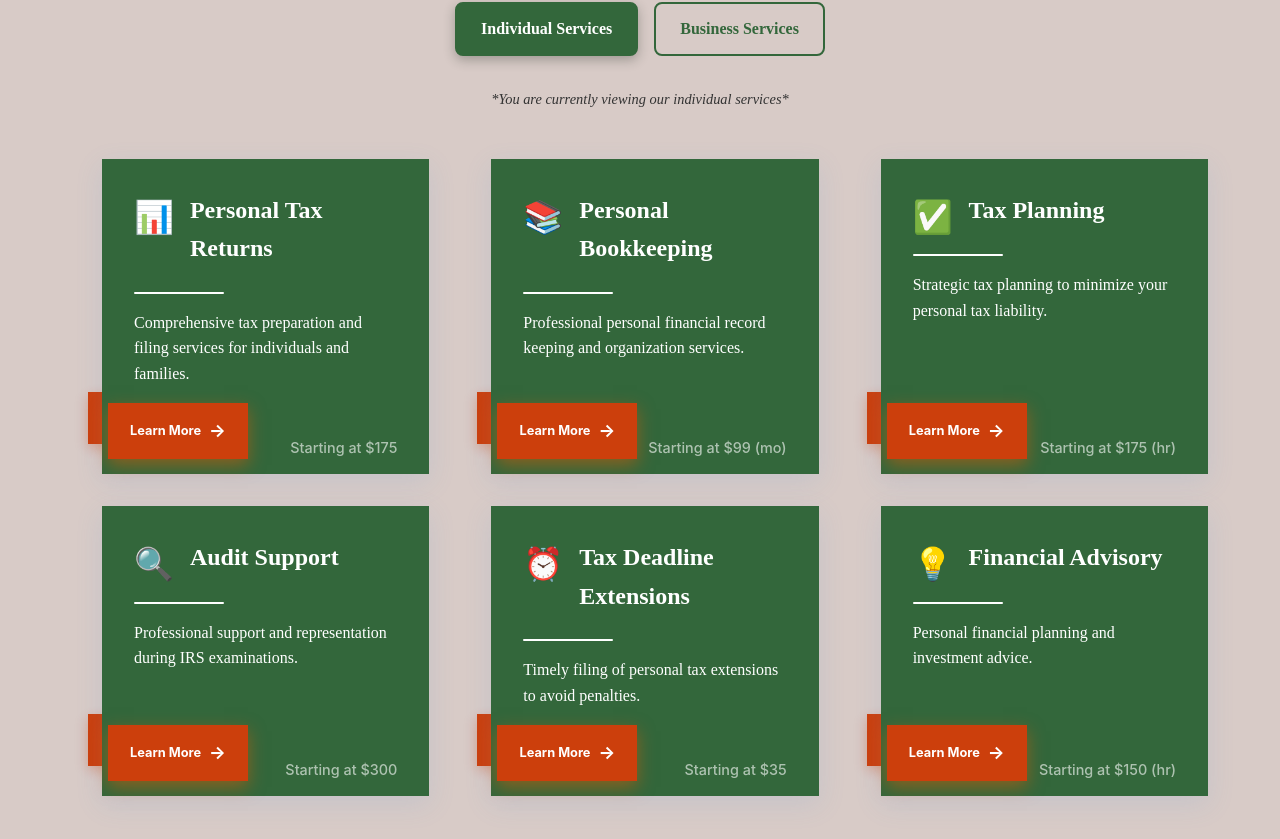
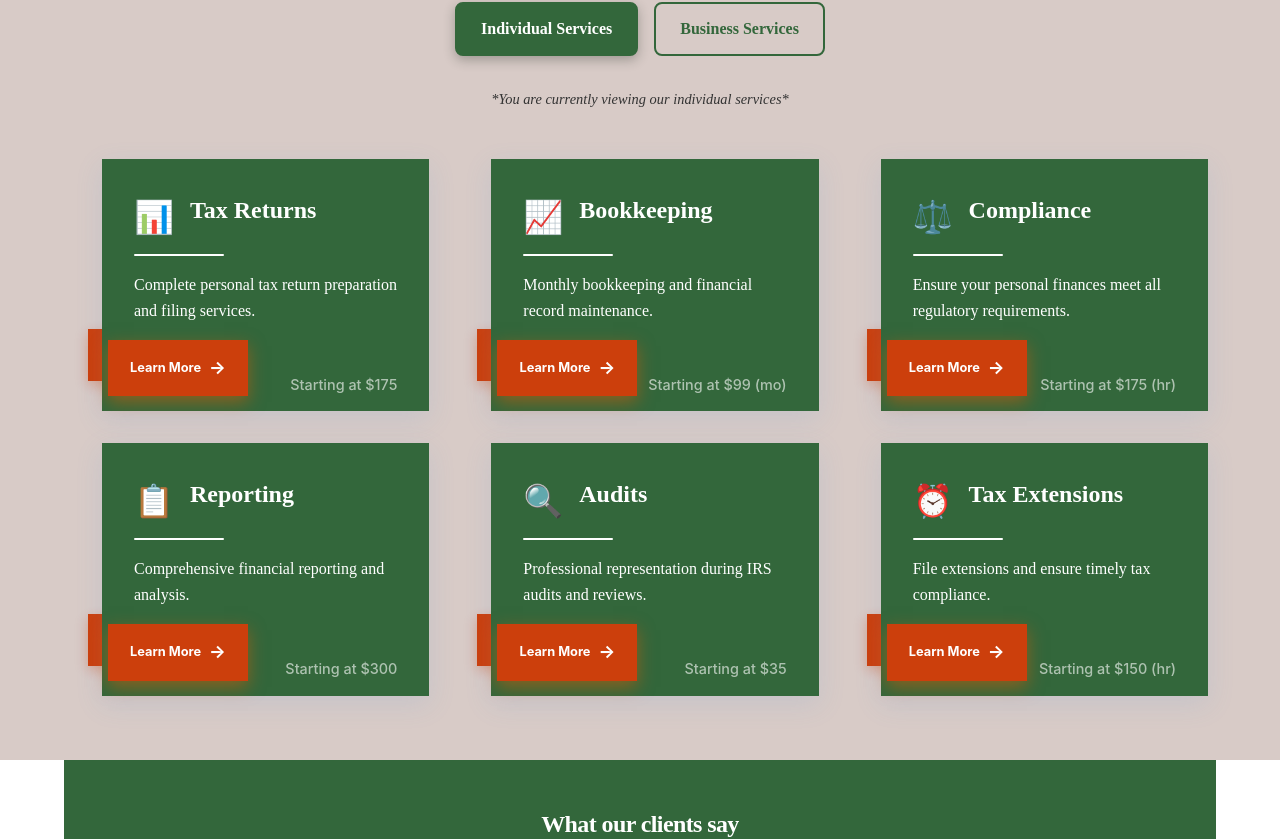
Before and after one commit to CartezDew/bdsfrontend, a React (Vite) app: page / in a window 1280 px wide. Shown: the part 971-1810 px from the top of the page. Built offline with nearby package versions, Linux system fonts and the light colour scheme.

Commit message:
debugged services animaiton and removed all animation from cards

```diff
--- a/src/components/BusinessServices.jsx
+++ b/src/components/BusinessServices.jsx
@@ -2,82 +2,70 @@ import React, { useState, useEffect, useRef } from 'react';
 import { motion, AnimatePresence } from 'framer-motion';
 
 const businessServicePriceText = {
-  1: "Starting at $525",      // Tax Returns (1065/1120S/1120 - simple)
-  2: "Starting at $199 (mo)", // Bookkeeping
-  3: "Starting at $129 (mo)", // Compliance (sales tax/payroll filings, annual regs)
-  4: "Starting at $149 (mo)", // Reporting (P&L, BS, cash flow)
-  5: "Starting at $400",      // Audits (IRS/GA exam support; flat start)
-  6: "Starting at $50",       // Tax Extensions (Form 7004/IT-303 admin)
-  7: "Starting at $175 (hr)"  // Advisory (tax/financial strategy)
+  1: "Starting at $525",
+  2: "Starting at $199 (mo)",
+  3: "Starting at $129 (mo)",
+  4: "Starting at $149 (mo)",
+  5: "Starting at $400",
+  6: "Starting at $50",
+  7: "Starting at $175 (hr)"
 };
 
 const businessServicesData = [
   {
     id: 1,
-    title: 'Tax Returns',
-    description: 'Comprehensive tax preparation and filing services for individuals and businesses.',
-    details: 'Our expert team handles all types of tax returns including personal, corporate, partnership, and trust returns. We ensure maximum deductions and credits while maintaining full compliance with current tax laws.',
-    icon: '📊'
+    icon: "📊",
+    title: "Tax Returns",
+    description: "Complete business tax return preparation and filing services.",
+    details: "We handle all types of business tax returns including corporate, partnership, and LLC filings. Our experts ensure maximum deductions and credits while maintaining full compliance with IRS regulations and business tax laws."
   },
   {
     id: 2,
-    title: 'Bookkeeping',
-    description: 'Professional bookkeeping services to keep your financial records organized and accurate.',
-    details: 'We provide complete bookkeeping services including accounts payable/receivable, payroll processing, bank reconciliations, and financial statement preparation. Our cloud-based solutions give you real-time access to your financial data.',
-    icon: '📚'
+    icon: "📈",
+    title: "Bookkeeping",
+    description: "Monthly bookkeeping and financial record maintenance.",
+    details: "Professional bookkeeping services to keep your business finances organized. We track income, expenses, categorize transactions, and provide monthly reports to help you understand your business financial position."
   },
   {
     id: 3,
-    title: 'Compliance',
-    description: 'Stay compliant with all regulatory requirements and tax obligations.',
-    details: 'Our compliance services cover tax filing deadlines, regulatory reporting, state and local tax compliance, and ongoing monitoring to ensure you never miss important deadlines or requirements.',
-    icon: '✅'
+    icon: "⚖️",
+    title: "Compliance",
+    description: "Ensure your business meets all regulatory requirements.",
+    details: "Stay compliant with business tax laws and regulations. We help you understand your obligations, maintain proper documentation, and avoid penalties through proactive compliance management."
   },
   {
     id: 4,
-    title: 'Reporting',
-    description: 'Comprehensive financial reporting and analysis for informed decision-making.',
-    details: 'We provide detailed financial reports including profit & loss statements, balance sheets, cash flow analysis, and custom reports tailored to your specific business needs and industry requirements.',
-    icon: '📈'
+    icon: "📋",
+    title: "Reporting",
+    description: "Comprehensive financial reporting and analysis.",
+    details: "Get clear insights into your business financial situation with detailed reports. We analyze your income, expenses, and financial trends to help you make informed decisions about your business."
   },
   {
     id: 5,
-    title: 'Audits',
-    description: 'Professional audit support and representation during IRS examinations.',
-    details: 'Our audit services include preparation support, representation during IRS meetings, documentation assistance, and strategic guidance to ensure the best possible outcome for your audit.',
-    icon: '🔍'
+    icon: "🔍",
+    title: "Audits",
+    description: "Professional representation during IRS audits and reviews.",
+    details: "If your business is facing an IRS audit, we provide expert representation and guidance. Our team handles all communication with the IRS and works to resolve issues efficiently and favorably."
   },
   {
     id: 6,
-    title: 'Tax Extensions',
-    description: 'Timely filing of tax extensions to avoid penalties and interest.',
-    details: 'We handle all tax extension filings including individual, business, and trust extensions. Our team ensures proper documentation and timely submission to give you the time needed for accurate tax preparation.',
-    icon: '⏰'
+    icon: "⏰",
+    title: "Tax Extensions",
+    description: "File extensions and ensure timely tax compliance.",
+    details: "Need more time to file your business taxes? We can file extensions for you and ensure you meet all deadlines. This gives you extra time to gather documents while avoiding late filing penalties."
   },
   {
     id: 7,
-    title: 'Advisory',
-    description: 'Strategic tax and financial planning advice for your business growth.',
-    details: 'Our advisory services include tax planning strategies, business structure optimization, succession planning, and ongoing consultation to help you make informed financial decisions and minimize tax liability.',
-    icon: '💡'
+    icon: "💡",
+    title: "Advisory",
+    description: "Strategic business financial planning and consulting.",
+    details: "Our business advisory services include tax planning, financial strategy, growth planning, and business structure optimization. We help you build wealth and achieve your long-term business goals."
   }
 ];
 
-const BusinessServiceCard = ({ service, isExpanded, onToggle, isAnimated, onAnimationTrigger, cardIndex }) => {
+const BusinessServiceCard = ({ service, isExpanded, onToggle }) => {
   return (
-    <motion.div
-      className="service-card"
-      layout
-      initial={{ opacity: 0, x: -150 }}
-      animate={isAnimated ? { opacity: 1, x: 0 } : { opacity: 0, x: -150 }}
-      transition={{
-        duration: 1.2,
-        ease: "easeOut",
-        type: "spring",
-        stiffness: 100,
-        damping: 15
-      }}
-    >
+    <div className="service-card">
       <div className="service-card-content">
         <div className="service-header">
           <div className="service-icon">{service.icon}</div>
@@ -86,39 +74,30 @@ const BusinessServiceCard = ({ service, isExpanded, onToggle, isAnimated, onAnim
         <div className="service-separator"></div>
         <p className="service-description">{service.description}</p>
 
-        <AnimatePresence mode="wait">
-          {isExpanded && (
-            <motion.div
-              className="service-details"
-              initial={{ opacity: 0, height: 0 }}
-              animate={{ opacity: 1, height: 'auto' }}
-              transition={{ duration: 0.3 }}
-            >
-              <p>{service.details}</p>
-            </motion.div>
-          )}
-        </AnimatePresence>
+        {isExpanded && (
+          <div className="service-details">
+            <p>{service.details}</p>
+          </div>
+        )}
       </div>
 
-      <motion.button
+      <button
         className="learn-more-btn"
         onClick={onToggle}
-        whileHover={{ scale: 1.05 }}
-        whileTap={{ scale: 0.95 }}
       >
         {isExpanded ? 'Show Less' : 'Learn More'}
         <span className="arrow">{isExpanded ? '↑' : '→'}</span>
-      </motion.button>
+      </button>
 
       {/* Price Display */}
       <div className="service-price">
         {businessServicePriceText[service.id]}
       </div>
-    </motion.div>
+    </div>
   );
 };
 
-const BusinessServices = ({ cardAnimations = [], onCardAnimation }) => {
+const BusinessServices = () => {
   const [expandedService, setExpandedService] = useState(null);
 
   const handleToggleService = (serviceId) => {
@@ -133,9 +112,6 @@ const BusinessServices = ({ cardAnimations = [], onCardAnimation }) => {
           service={service}
           isExpanded={expandedService === service.id}
           onToggle={() => handleToggleService(service.id)}
-          isAnimated={cardAnimations[index] || false}
-          onAnimationTrigger={onCardAnimation}
-          cardIndex={index}
         />
       ))}
     </div>
--- a/src/components/IndividualServices.jsx
+++ b/src/components/IndividualServices.jsx
@@ -2,74 +2,62 @@ import React, { useState, useEffect, useRef } from 'react';
 import { motion, AnimatePresence } from 'framer-motion';
 
 const individualServicePriceText = {
-  1: "Starting at $175",       // Personal Tax Returns (flat)
-  2: "Starting at $99 (mo)",   // Personal Bookkeeping
-  3: "Starting at $175 (hr)",  // Tax Planning
-  4: "Starting at $300",       // Audit Support (flat start)
-  5: "Starting at $35",        // Tax Deadline Extensions (flat)
-  6: "Starting at $150 (hr)"   // Financial Advisory
+  1: "Starting at $175",
+  2: "Starting at $99 (mo)",
+  3: "Starting at $175 (hr)",
+  4: "Starting at $300",
+  5: "Starting at $35",
+  6: "Starting at $150 (hr)"
 };
 
 const individualServicesData = [
   {
     id: 1,
-    title: 'Personal Tax Returns',
-    description: 'Comprehensive tax preparation and filing services for individuals and families.',
-    details: 'Our expert team handles all types of personal tax returns including W-2 income, investment income, rental properties, and self-employment. We ensure maximum deductions and credits while maintaining full compliance with current tax laws.',
-    icon: '📊'
+    icon: "📊",
+    title: "Tax Returns",
+    description: "Complete personal tax return preparation and filing services.",
+    details: "We handle all types of personal tax returns including W-2s, 1099s, investment income, rental properties, and more. Our experts ensure maximum deductions and credits while maintaining full compliance with IRS regulations."
   },
   {
     id: 2,
-    title: 'Personal Bookkeeping',
-    description: 'Professional personal financial record keeping and organization services.',
-    details: 'We provide complete personal bookkeeping services including expense tracking, income documentation, receipt organization, and financial statement preparation. Our systems help you stay organized for tax time and financial planning.',
-    icon: '📚'
+    icon: "📈",
+    title: "Bookkeeping",
+    description: "Monthly bookkeeping and financial record maintenance.",
+    details: "Professional bookkeeping services to keep your personal finances organized. We track income, expenses, categorize transactions, and provide monthly reports to help you understand your financial position."
   },
   {
     id: 3,
-    title: 'Tax Planning',
-    description: 'Strategic tax planning to minimize your personal tax liability.',
-    details: 'Our tax planning services cover retirement contributions, investment strategies, charitable giving, and timing of income and deductions. We help you make informed decisions throughout the year to optimize your tax situation.',
-    icon: '✅'
+    icon: "⚖️",
+    title: "Compliance",
+    description: "Ensure your personal finances meet all regulatory requirements.",
+    details: "Stay compliant with tax laws and regulations. We help you understand your obligations, maintain proper documentation, and avoid penalties through proactive compliance management."
   },
   {
     id: 4,
-    title: 'Audit Support',
-    description: 'Professional support and representation during IRS examinations.',
-    details: 'Our audit support services include preparation assistance, representation during IRS meetings, documentation help, and strategic guidance. We ensure you have the best possible outcome for your personal tax audit.',
-    icon: '🔍'
+    icon: "📋",
+    title: "Reporting",
+    description: "Comprehensive financial reporting and analysis.",
+    details: "Get clear insights into your financial situation with detailed reports. We analyze your income, expenses, and financial trends to help you make informed decisions about your money."
   },
   {
     id: 5,
-    title: 'Tax Deadline Extensions',
-    description: 'Timely filing of personal tax extensions to avoid penalties.',
-    details: 'We handle all personal tax extension filings including individual and trust extensions. Our team ensures proper documentation and timely submission to give you the time needed for accurate tax preparation.',
-    icon: '⏰'
+    icon: "🔍",
+    title: "Audits",
+    description: "Professional representation during IRS audits and reviews.",
+    details: "If you're facing an IRS audit, we provide expert representation and guidance. Our team handles all communication with the IRS and works to resolve issues efficiently and favorably."
   },
   {
     id: 6,
-    title: 'Financial Advisory',
-    description: 'Personal financial planning and investment advice.',
-    details: 'Our personal advisory services include retirement planning, investment strategy, debt management, and estate planning. We help you build wealth and achieve your long-term financial goals.',
-    icon: '💡'
+    title: "Tax Extensions",
+    icon: "⏰",
+    description: "File extensions and ensure timely tax compliance.",
+    details: "Need more time to file your taxes? We can file extensions for you and ensure you meet all deadlines. This gives you extra time to gather documents while avoiding late filing penalties."
   }
 ];
 
-const IndividualServiceCard = ({ service, isExpanded, onToggle, isAnimated, onAnimationTrigger, cardIndex }) => {
+const IndividualServiceCard = ({ service, isExpanded, onToggle }) => {
   return (
-    <motion.div
-      className="service-card"
-      layout
-      initial={{ opacity: 0, x: -150 }}
-      animate={isAnimated ? { opacity: 1, x: 0 } : { opacity: 0, x: -150 }}
-      transition={{
-        duration: 1.2,
-        ease: "easeOut",
-        type: "spring",
-        stiffness: 100,
-        damping: 15
-      }}
-    >
+    <div className="service-card">
       <div className="service-card-content">
         <div className="service-header">
           <div className="service-icon">{service.icon}</div>
@@ -78,40 +66,30 @@ const IndividualServiceCard = ({ service, isExpanded, onToggle, isAnimated, onAn
         <div className="service-separator"></div>
         <p className="service-description">{service.description}</p>
 
-        <AnimatePresence mode="wait">
-          {isExpanded && (
-            <motion.div
-              className="service-details"
-              initial={{ opacity: 0, height: 0 }}
-              animate={{ opacity: 1, height: 'auto' }}
-              exit={{ opacity: 0, height: 0 }}
-              transition={{ duration: 0.3 }}
-            >
-              <p>{service.details}</p>
-            </motion.div>
-          )}
-        </AnimatePresence>
+        {isExpanded && (
+          <div className="service-details">
+            <p>{service.details}</p>
+          </div>
+        )}
       </div>
 
-      <motion.button
+      <button
         className="learn-more-btn"
         onClick={onToggle}
-        whileHover={{ scale: 1.05 }}
-        whileTap={{ scale: 0.95 }}
       >
         {isExpanded ? 'Show Less' : 'Learn More'}
         <span className="arrow">{isExpanded ? '↑' : '→'}</span>
-      </motion.button>
+      </button>
 
       {/* Price Display */}
       <div className="service-price">
         {individualServicePriceText[service.id]}
       </div>
-    </motion.div>
+    </div>
   );
 };
 
-const IndividualServices = ({ cardAnimations = [], onCardAnimation }) => {
+const IndividualServices = () => {
   const [expandedService, setExpandedService] = useState(null);
 
   const handleToggleService = (serviceId) => {
@@ -126,9 +104,6 @@ const IndividualServices = ({ cardAnimations = [], onCardAnimation }) => {
           service={service}
           isExpanded={expandedService === service.id}
           onToggle={() => handleToggleService(service.id)}
-          isAnimated={cardAnimations[index] || false}
-          onAnimationTrigger={onCardAnimation}
-          cardIndex={index}
         />
       ))}
     </div>
--- a/src/components/Services.jsx
+++ b/src/components/Services.jsx
@@ -1,5 +1,4 @@
 import React, { useState, useEffect, useRef } from 'react';
-import { motion, AnimatePresence } from 'framer-motion';
 import Navbar from './Navbar';
 import IndividualServices from './IndividualServices';
 import BusinessServices from './BusinessServices';
@@ -18,17 +17,7 @@ const Services = () => {
   const [isNavbarSticky, setIsNavbarSticky] = useState(false);
   const [serviceType, setServiceType] = useState('individual'); // 'business' or 'individual'
   const [animationsTriggered, setAnimationsTriggered] = useState({
-    header: false,
-    title: false,
-    subtitle: false,
-    toggle: false,
-    note: false,
-    services: false
-  });
-
-  const [cardAnimations, setCardAnimations] = useState({
-    individual: Array(6).fill(false), // 6 individual services
-    business: Array(7).fill(false)     // 7 business services
+    header: false, title: false, subtitle: false, toggle: false, note: false, services: false
   });
 
   const servicesRef = useRef(null);
@@ -39,32 +28,23 @@ const Services = () => {
   const noteRef = useRef(null);
   const servicesRef2 = useRef(null);
 
-  // Intersection Observer for animations
+  // Intersection Observer for header animations only
   useEffect(() => {
     const observerOptions = {
-      threshold: 0.05, // 5% visibility
-      rootMargin: '0px'
+      threshold: 0.1,
+      rootMargin: '50px'
     };
 
     const observer = new IntersectionObserver((entries) => {
       entries.forEach((entry) => {
         if (entry.isIntersecting) {
           const elementId = entry.target.dataset.animate;
-
-          if (elementId === 'services') {
-            // Just mark services container as animated, individual cards will be handled separately
-            setAnimationsTriggered(prev => ({ ...prev, services: true }));
-          } else {
-            setAnimationsTriggered(prev => ({
-              ...prev,
-              [elementId]: true
-            }));
-          }
+          setAnimationsTriggered(prev => ({ ...prev, [elementId]: true }));
         }
       });
     }, observerOptions);
 
-    // Observe all animation elements individually
+    // Observe header elements only
     if (headerRef.current) observer.observe(headerRef.current);
     if (titleRef.current) observer.observe(titleRef.current);
     if (subtitleRef.current) observer.observe(subtitleRef.current);
@@ -75,58 +55,13 @@ const Services = () => {
     return () => observer.disconnect();
   }, []);
 
-  // Function to handle individual card animations
-  const handleCardAnimation = (serviceType, cardIndex) => {
-    setCardAnimations(prev => ({
-      ...prev,
-      [serviceType]: prev[serviceType].map((_, index) =>
-        index === cardIndex ? true : prev[serviceType][index]
-      )
-    }));
-  };
-
-  // Function to trigger sequential card animations
-  const triggerSequentialAnimations = (serviceType) => {
-    const cardCount = serviceType === 'individual' ? 6 : 7;
-
-    // Reset all animations first
-    setCardAnimations(prev => ({
-      ...prev,
-      [serviceType]: Array(cardCount).fill(false)
-    }));
-
-    // Trigger animations sequentially with proper delays
-    for (let i = 0; i < cardCount; i++) {
-      setTimeout(() => {
-        setCardAnimations(prev => ({
-          ...prev,
-          [serviceType]: prev[serviceType].map((_, index) =>
-            index === i ? true : prev[serviceType][index]
-          )
-        }));
-      }, i * 400); // 400ms delay between each card for smoother flow
-    }
-  };
-
-  // Effect to trigger animations when service type changes
-  useEffect(() => {
-    // Trigger animations for the current service type
-    triggerSequentialAnimations(serviceType);
-  }, [serviceType]);
-
-  // Effect to trigger initial animations when component mounts
-  useEffect(() => {
-    // Trigger initial animations for the default service type
-    triggerSequentialAnimations(serviceType);
-  }, []); // Empty dependency array for initial load only
-
   const handleToggleService = (serviceId) => {
     setExpandedService(expandedService === serviceId ? null : serviceId);
   };
 
   const handleServiceTypeChange = (type) => {
     setServiceType(type);
-    setExpandedService(null); // Reset expanded service when switching types
+    setExpandedService(null);
   };
 
   // Scroll detection for sticky navbar
@@ -189,21 +124,15 @@ const Services = () => {
           </div>
 
           {/* Render appropriate services based on toggle */}
-          <AnimatePresence mode="wait">
           <div className={`services-content ${animationsTriggered.services ? 'animate-services' : ''}`} ref={servicesRef2} data-animate="services">
             {serviceType === 'business' ? (
               <BusinessServices
-                  cardAnimations={cardAnimations.business}
-                  onCardAnimation={(index) => handleCardAnimation('business', index)}
               />
             ) : (
               <IndividualServices
-                  cardAnimations={cardAnimations.individual}
-                  onCardAnimation={(index) => handleCardAnimation('individual', index)}
               />
             )}
           </div>
-          </AnimatePresence>
         </div>
       </section>
 
```
Also changed, not shown: src/components/SocialProof.jsx (+2 -14 lines). Lines whose indentation alone changed are shown as unchanged.
